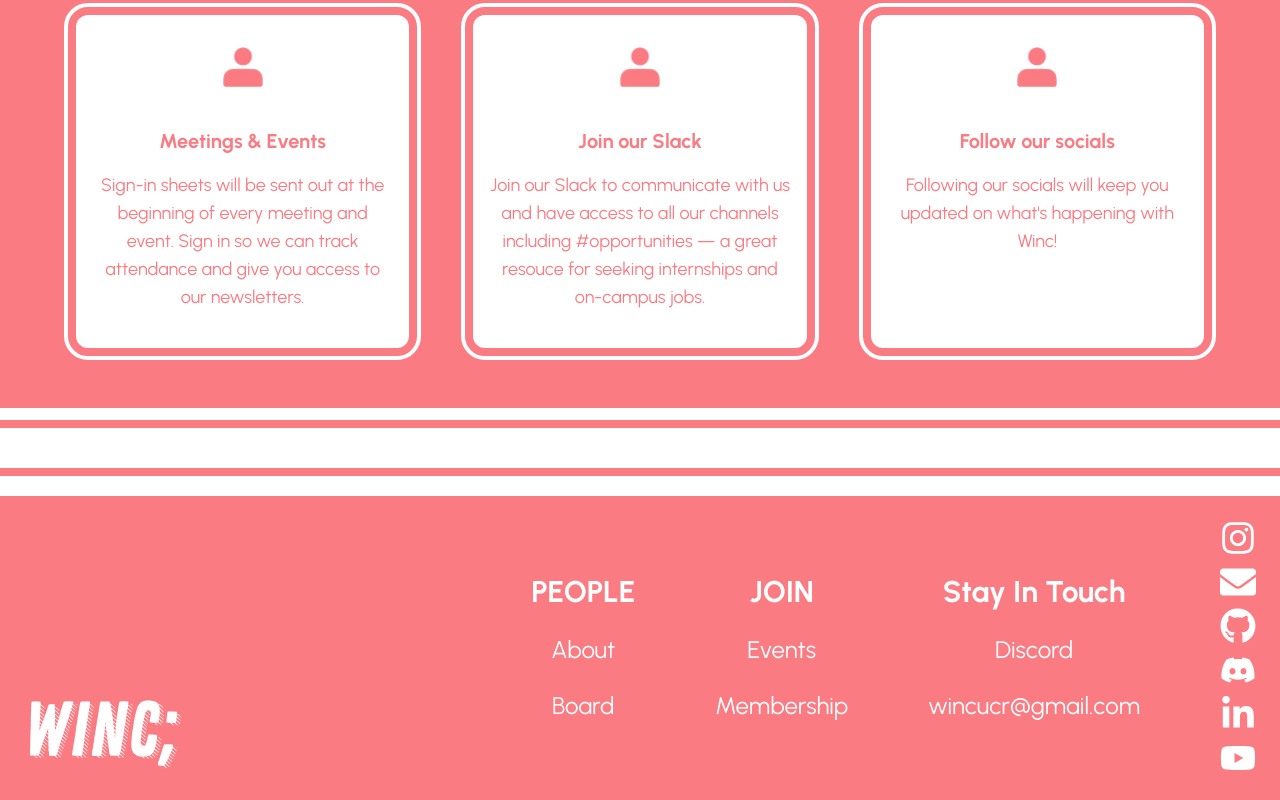
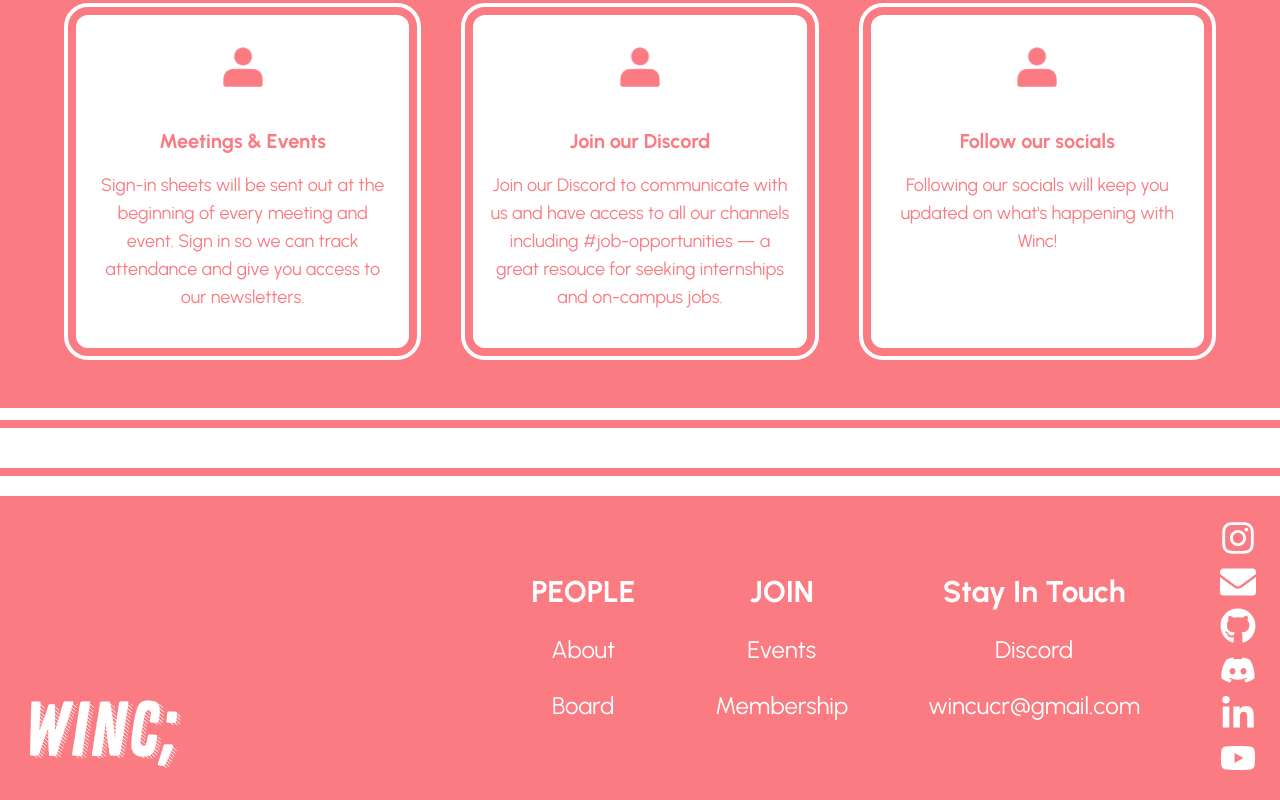
Before and after one commit to acm-ucr/winc-website, a Next.js app: page /about in a window 1280 px wide. Shown: the part 1300-2100 px from the top of the page. Built offline with nearby package versions, Linux system fonts and the light colour scheme.

Commit message:
minor data changes

```diff
--- a/src/app/events/rosehack/page.tsx
+++ b/src/app/events/rosehack/page.tsx
@@ -9,7 +9,7 @@ const Page = () => {
       <LookDown
         titleText="What is Rose Hack?"
         sideImage={hearts}
-        content="Rose Hack is a hackathon dedicated to uplifting underrepesented communities in the engineering field. The hackathon encourages participants to create projects, attend workshops, enjoy games, and talk to industry professionals! The hackathon has been around for ___ years and continues to thrive."
+        content="Rose Hack is a hackathon dedicated to uplifting underrepesented communities in the engineering field. The hackathon encourages participants to create projects, attend workshops, enjoy games, and talk to industry professionals! The hackathon has been around for six years and continues to thrive."
       />
       <BoardPictureCard title="Board" image={boardGroup} />
     </>
--- a/src/data/boarddata.ts
+++ b/src/data/boarddata.ts
@@ -41,7 +41,7 @@ const Board = [
     name: "Ananya Dharanikota",
     position: "Technical Development Chair",
     major: "Computer Science",
-    year: "3rd",
+    year: "4th",
   },
   {
     image: Medha,
--- a/src/data/membercards.ts
+++ b/src/data/membercards.ts
@@ -9,8 +9,8 @@ export const memberCards: memberCard[] = [
     text: "Sign-in sheets will be sent out at the beginning of every meeting and event. Sign in so we can track attendance and give you access to our newsletters.",
   },
   {
-    title: "Join our Slack",
-    text: "Join our Slack to communicate with us and have access to all our channels including #opportunities — a great resouce for seeking internships and on-campus jobs.",
+    title: "Join our Discord",
+    text: "Join our Discord to communicate with us and have access to all our channels including #job-opportunities — a great resouce for seeking internships and on-campus jobs.",
   },
   {
     title: "Follow our socials",
```
